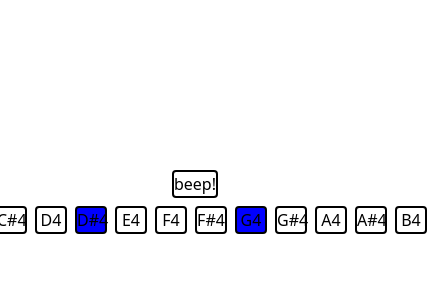
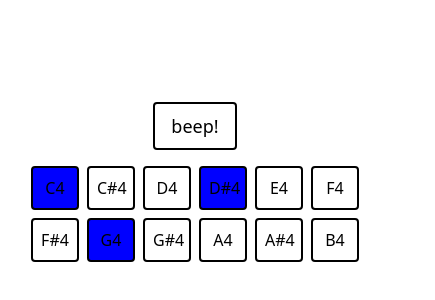
Before and after one commit to kashyap-harshit/web-audio-test, a plain HTML site: page index.html in a window 390 px wide. Shown: the part 240-540 px from the top of the page, 435 px wide, since content can reach past the window. Drawn offline with nearby package versions, Linux system fonts and the light colour scheme.

Commit message:
responsive

```diff
--- a/index.html
+++ b/index.html
@@ -3,32 +3,35 @@
   <head>
     <meta charset="UTF-8" />
     <meta name="viewport" content="width=device-width, initial-scale=1.0" />
-    <title>Document</title>
+    <title>Responsive Beep</title>
     <script src="script.js" defer></script>
     <script src="https://cdn.jsdelivr.net/npm/@tailwindcss/browser@4"></script>
   </head>
-  <body class="h-[100vh] flex justify-center items-center">
+  <body class="h-[100vh] flex justify-center items-center p-4">
 
-    <div class="h-6 bg-blue flex flex-col items-center">
-        <button id="btn" onclick="handleBeep()" class="w-fit border-2 rounded cursor-pointer hover:bg-[blue] transition-all duration-300">
-            beep!
-        </button>
-        <div>
-            <ul class="flex mt-2">
-                <li class="notes border-2 rounded w-8 text-center cursor-pointer mr-2">C4</li>
-                <li class="notes border-2 rounded w-8 text-center cursor-pointer mr-2">C#4</li>
-                <li class="notes border-2 rounded w-8 text-center cursor-pointer mr-2">D4</li>
-                <li class="notes border-2 rounded w-8 text-center cursor-pointer mr-2">D#4</li>
-                <li class="notes border-2 rounded w-8 text-center cursor-pointer mr-2">E4</li>
-                <li class="notes border-2 rounded w-8 text-center cursor-pointer mr-2">F4</li>
-                <li class="notes border-2 rounded w-8 text-center cursor-pointer mr-2">F#4</li>
-                <li class="notes border-2 rounded w-8 text-center cursor-pointer mr-2">G4</li>
-                <li class="notes border-2 rounded w-8 text-center cursor-pointer mr-2">G#4</li>
-                <li class="notes border-2 rounded w-8 text-center cursor-pointer mr-2">A4</li>
-                <li class="notes border-2 rounded w-8 text-center cursor-pointer mr-2">A#4</li>
-                <li class="notes border-2 rounded w-8 text-center cursor-pointer mr-2">B4</li>
-            </ul>
-        </div>
+    <div class="w-full max-w-md flex flex-col items-center space-y-4">
+
+      <button id="btn" onclick="handleBeep()" class="px-4 py-2 border-2 rounded cursor-pointer hover:bg-blue-500 transition-all duration-300 text-lg">
+        beep!
+      </button>
+
+      <div class="w-full">
+        <ul class="flex flex-wrap justify-center gap-2">
+          <li class="notes border-2 rounded w-12 text-center cursor-pointer p-2">C4</li>
+          <li class="notes border-2 rounded w-12 text-center cursor-pointer p-2">C#4</li>
+          <li class="notes border-2 rounded w-12 text-center cursor-pointer p-2">D4</li>
+          <li class="notes border-2 rounded w-12 text-center cursor-pointer p-2">D#4</li>
+          <li class="notes border-2 rounded w-12 text-center cursor-pointer p-2">E4</li>
+          <li class="notes border-2 rounded w-12 text-center cursor-pointer p-2">F4</li>
+          <li class="notes border-2 rounded w-12 text-center cursor-pointer p-2">F#4</li>
+          <li class="notes border-2 rounded w-12 text-center cursor-pointer p-2">G4</li>
+          <li class="notes border-2 rounded w-12 text-center cursor-pointer p-2">G#4</li>
+          <li class="notes border-2 rounded w-12 text-center cursor-pointer p-2">A4</li>
+          <li class="notes border-2 rounded w-12 text-center cursor-pointer p-2">A#4</li>
+          <li class="notes border-2 rounded w-12 text-center cursor-pointer p-2">B4</li>
+        </ul>
+      </div>
+
     </div>
 
   </body>
--- a/script.js
+++ b/script.js
@@ -52,7 +52,6 @@ notes.forEach((note) => {
         })[0]
       );
       note.style.backgroundColor = "blue";
-      console.log(selectedFreqs);
     }
   });
 });
```
